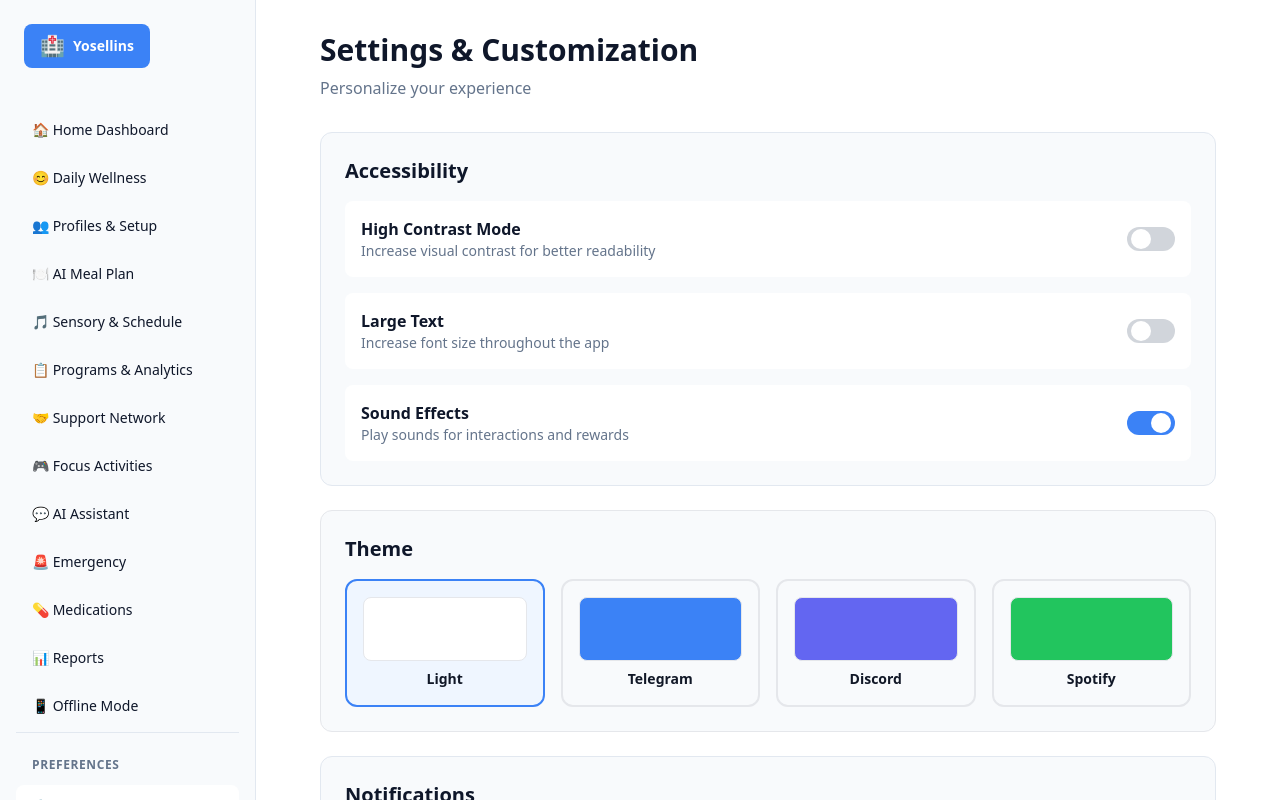
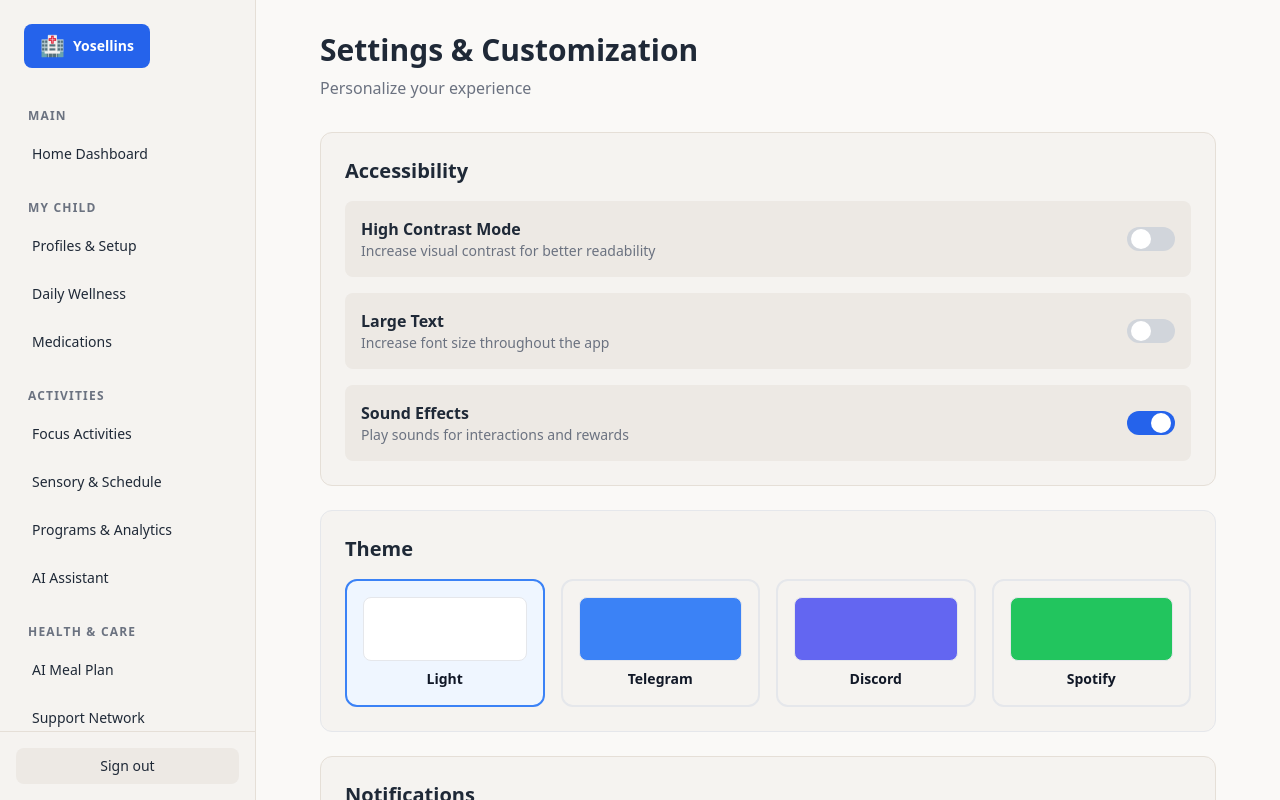
Before and after one commit to Ndifreke000/Meg, a Next.js app: page /settings in a window 1280 px wide. Built offline with nearby package versions, Linux system fonts and the light colour scheme.

Commit message:
feat: revamp sidebar with kid-friendly design
Reorganize navigation into 4 logical categories and update color theme for better UX.

Co-authored-by: Ndifreke Ekanem <111875002+Ndifreke000@users.noreply.github.com>

```diff
--- a/app/globals.css
+++ b/app/globals.css
@@ -3,43 +3,51 @@
 @tailwind utilities;
 
 :root {
-  --bg-primary: #ffffff;
-  --bg-secondary: #f8fafc;
-  --bg-tertiary: #ffffff;
-  --text-primary: #0f172a;
-  --text-secondary: #64748b;
-  --border-color: #e2e8f0;
-  --accent-color: #3b82f6;
+  --bg-primary: #faf9f7;
+  --bg-secondary: #f5f3f0;
+  --bg-tertiary: #ede9e4;
+  --text-primary: #1f2937;
+  --text-secondary: #6b7280;
+  --border-color: #e5dfd7;
+  --accent-color: #2563eb;
+  --accent-secondary: #f97316;
+  --accent-tertiary: #14b8a6;
 }
 
 .theme-dark {
-  --bg-primary: #23272A;
-  --bg-secondary: #2C2F33;
-  --bg-tertiary: #36393F;
-  --text-primary: #FFFFFF;
-  --text-secondary: #99AAB5;
-  --border-color: #40444B;
-  --accent-color: #5865F2;
+  --bg-primary: #1a1a1a;
+  --bg-secondary: #252525;
+  --bg-tertiary: #323232;
+  --text-primary: #f5f3f0;
+  --text-secondary: #b8b4af;
+  --border-color: #3d3d3d;
+  --accent-color: #3b82f6;
+  --accent-secondary: #f97316;
+  --accent-tertiary: #14b8a6;
 }
 
 .theme-blue {
-  --bg-primary: #23272A;
-  --bg-secondary: #2C2F33;
-  --bg-tertiary: #36393F;
-  --text-primary: #FFFFFF;
-  --text-secondary: #99AAB5;
-  --border-color: #40444B;
-  --accent-color: #5865F2;
+  --bg-primary: #1a1a1a;
+  --bg-secondary: #252525;
+  --bg-tertiary: #323232;
+  --text-primary: #f5f3f0;
+  --text-secondary: #b8b4af;
+  --border-color: #3d3d3d;
+  --accent-color: #3b82f6;
+  --accent-secondary: #f97316;
+  --accent-tertiary: #14b8a6;
 }
 
 .theme-green {
-  --bg-primary: #191414;
-  --bg-secondary: #121212;
-  --bg-tertiary: #282828;
-  --text-primary: #FFFFFF;
-  --text-secondary: #B3B3B3;
-  --border-color: #404040;
-  --accent-color: #1DB954;
+  --bg-primary: #1a1a1a;
+  --bg-secondary: #252525;
+  --bg-tertiary: #323232;
+  --text-primary: #f5f3f0;
+  --text-secondary: #b8b4af;
+  --border-color: #3d3d3d;
+  --accent-color: #14b8a6;
+  --accent-secondary: #f97316;
+  --accent-tertiary: #3b82f6;
 }
 
 body {
--- a/app/layout.tsx
+++ b/app/layout.tsx
@@ -19,20 +19,39 @@ function LayoutContent({ children }: { children: React.ReactNode }) {
   const pathname = usePathname()
   const { logout, user } = useAuth()
 
-  const navItems = [
-    { href: '/', label: '🏠 Home Dashboard' },
-    { href: '/daily-wellness', label: '😊 Daily Wellness' },
-    { href: '/profiles', label: '👥 Profiles & Setup' },
-    { href: '/meal-plan', label: '🍽️ AI Meal Plan' },
-    { href: '/sensory-schedule', label: '🎵 Sensory & Schedule' },
-    { href: '/programs', label: '📋 Programs & Analytics' },
-    { href: '/support-network', label: '🤝 Support Network' },
-    { href: '/focus-activities', label: '🎮 Focus Activities' },
-    { href: '/ai-chat', label: '💬 AI Assistant' },
-    { href: '/emergency', label: '🚨 Emergency' },
-    { href: '/medications', label: '💊 Medications' },
-    { href: '/reports', label: '📊 Reports' },
-    { href: '/offline', label: '📱 Offline Mode' },
+  const navSections = [
+    {
+      label: 'Main',
+      items: [
+        { href: '/', label: 'Home Dashboard' }
+      ]
+    },
+    {
+      label: 'My Child',
+      items: [
+        { href: '/profiles', label: 'Profiles & Setup' },
+        { href: '/daily-wellness', label: 'Daily Wellness' },
+        { href: '/medications', label: 'Medications' }
+      ]
+    },
+    {
+      label: 'Activities',
+      items: [
+        { href: '/focus-activities', label: 'Focus Activities' },
+        { href: '/sensory-schedule', label: 'Sensory & Schedule' },
+        { href: '/programs', label: 'Programs & Analytics' },
+        { href: '/ai-chat', label: 'AI Assistant' }
+      ]
+    },
+    {
+      label: 'Health & Care',
+      items: [
+        { href: '/meal-plan', label: 'AI Meal Plan' },
+        { href: '/support-network', label: 'Support Network' },
+        { href: '/reports', label: 'Reports' },
+        { href: '/emergency', label: 'Emergency' }
+      ]
+    }
   ]
 
   const isActive = (href: string) => {
@@ -61,42 +80,45 @@ function LayoutContent({ children }: { children: React.ReactNode }) {
           )}
         </div>
 
-        <nav className="flex-1 px-4 space-y-1">
-          {navItems.map((item) => (
+        <nav className="flex-1 px-4 space-y-6 overflow-y-auto">
+          {navSections.map((section) => (
+            <div key={section.label}>
+              <h3 className="px-3 text-xs font-semibold uppercase tracking-widest mb-2" style={{color: 'var(--text-secondary)'}}>
+                {section.label}
+              </h3>
+              <div className="space-y-1">
+                {section.items.map((item) => (
                   <a
                     key={item.href}
                     href={item.href}
-              className={`block px-4 py-3 rounded-lg font-medium text-sm transition-colors ${
-                isActive(item.href)
-                  ? 'text-blue-600 bg-blue-50'
-                  : 'hover:opacity-80'
-              }`}
+                    className="block px-4 py-3 rounded-lg font-medium text-sm transition-all duration-200 hover:scale-105"
                     style={{
-                color: isActive(item.href) ? 'var(--accent-color)' : 'var(--text-primary)',
-                backgroundColor: isActive(item.href) ? 'var(--bg-tertiary)' : 'transparent'
+                      color: isActive(item.href) ? '#ffffff' : 'var(--text-primary)',
+                      backgroundColor: isActive(item.href) ? 'var(--accent-color)' : 'transparent',
+                      fontWeight: isActive(item.href) ? '600' : '500'
                     }}
                   >
                     {item.label}
                   </a>
                 ))}
+              </div>
+            </div>
+          ))}
 
-          <div className="pt-6 mt-6" style={{borderTop: '1px solid var(--border-color)'}}>
-            <h3 className="px-4 text-xs font-semibold uppercase tracking-wider mb-3" style={{color: 'var(--text-secondary)'}}>
+          <div className="pt-2" style={{borderTop: '1px solid var(--border-color)'}}>
+            <h3 className="px-3 text-xs font-semibold uppercase tracking-widest mb-2" style={{color: 'var(--text-secondary)'}}>
               Preferences
             </h3>
             <a
               href="/settings"
-              className={`block px-4 py-3 rounded-lg font-medium text-sm transition-colors ${
-                isActive('/settings')
-                  ? 'text-blue-600 bg-blue-50'
-                  : 'hover:opacity-80'
-              }`}
+              className="block px-4 py-3 rounded-lg font-medium text-sm transition-all duration-200 hover:scale-105"
               style={{
-                color: isActive('/settings') ? 'var(--accent-color)' : 'var(--text-primary)',
-                backgroundColor: isActive('/settings') ? 'var(--bg-tertiary)' : 'transparent'
+                color: isActive('/settings') ? '#ffffff' : 'var(--text-primary)',
+                backgroundColor: isActive('/settings') ? 'var(--accent-color)' : 'transparent',
+                fontWeight: isActive('/settings') ? '600' : '500'
               }}
             >
-              ⚙️ Customization
+              Customization
             </a>
           </div>
         </nav>
```
Lines whose indentation alone changed are shown as unchanged.
